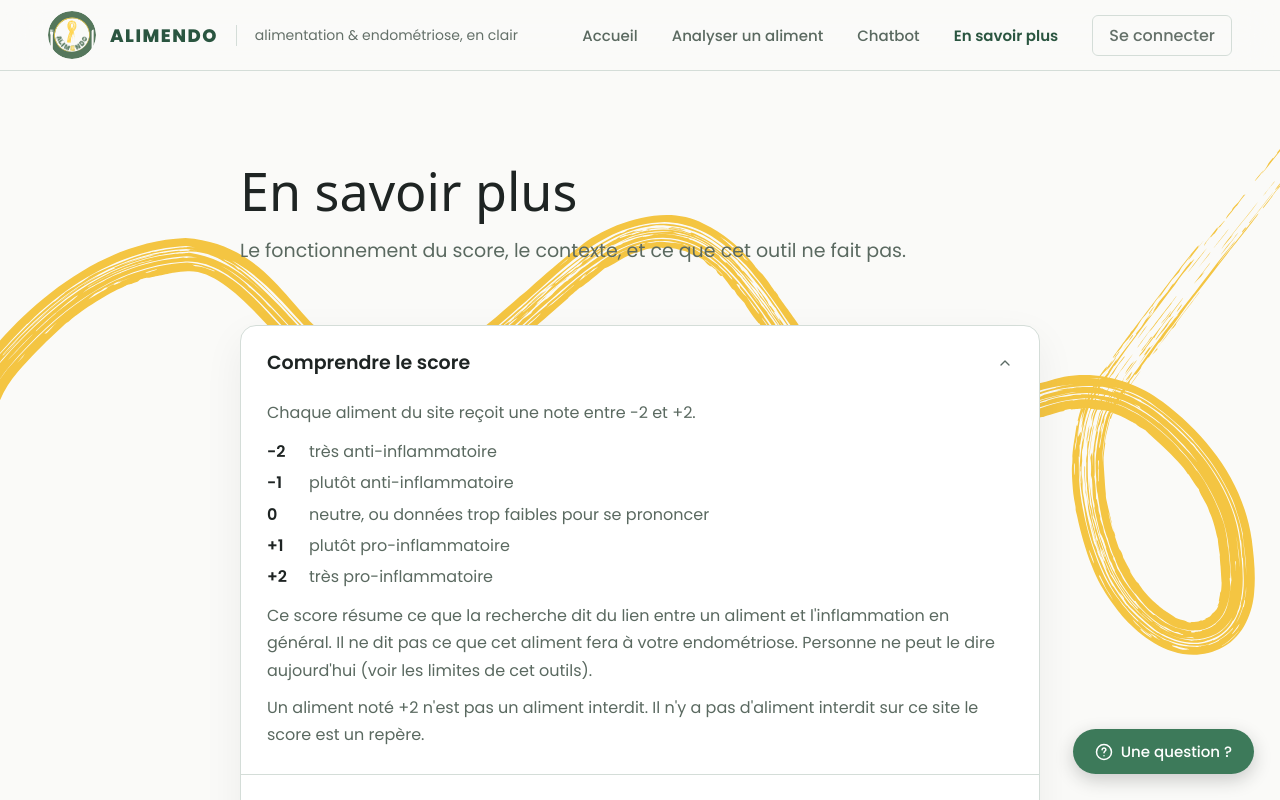
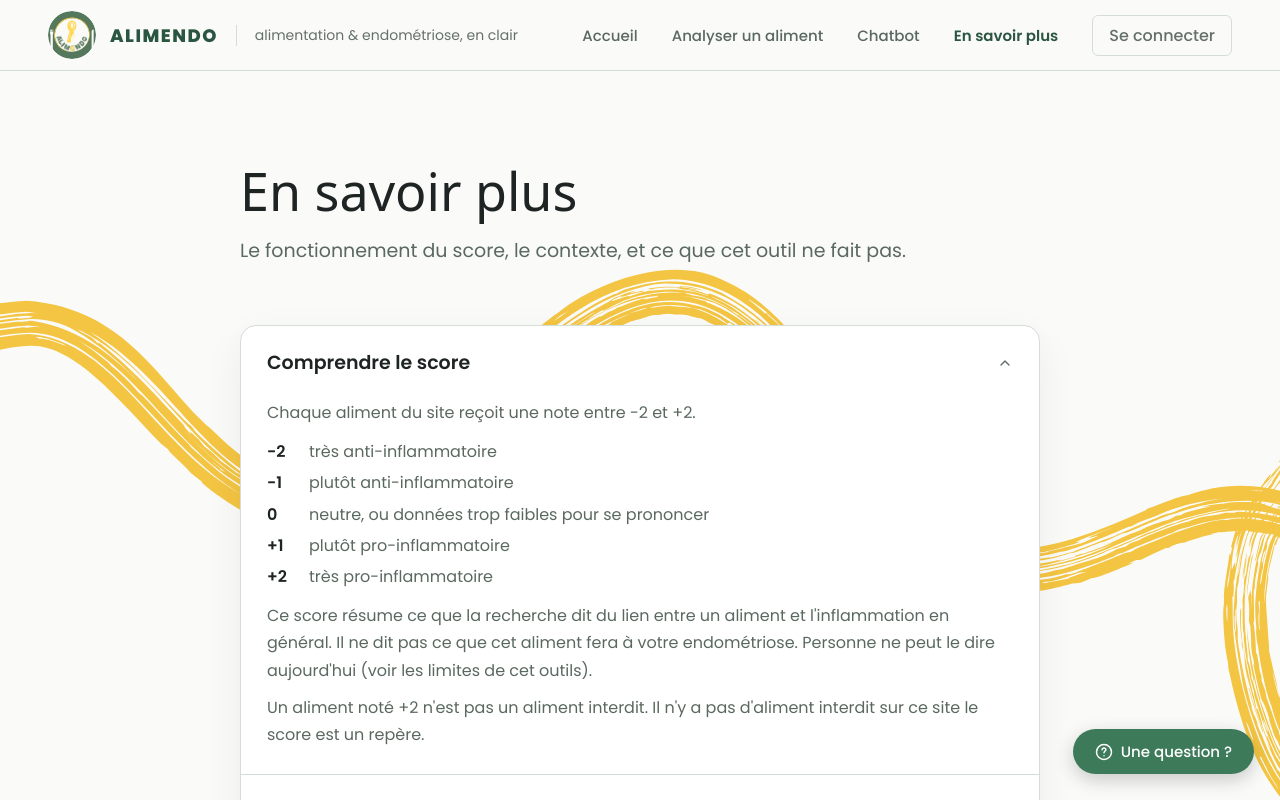
Before and after one commit to SalomeSouque/alimendo_certification_rncp, a React (Vite) app in the folder frontend/: page /en-savoir-plus in a window 1280 px wide. Shown: the top 800 px of the page. Built offline with nearby package versions, Linux system fonts and the light colour scheme; no server answers; a web font is replaced by a local one.

Commit message:
fix(front): En savoir plus line keeps its place around the title on every laptop

```diff
--- a/frontend/src/pages/EnSavoirPlus.css
+++ b/frontend/src/pages/EnSavoirPlus.css
@@ -47,7 +47,12 @@
   line-height: 1.7;
 }
 
-.wave-savoir { top: 3%; left: -4%; width: 112%; }
+/* Desktop line, drawn as on the maquette (1728 px wide: 1935 px, 69 px off the left
+   edge). Below 1728 px it keeps that size and stays centred like the text column, so
+   it goes around the title the same way on every laptop; above, it grows with the
+   screen so that its ends stay off screen. Top in px: opening an accordion makes the
+   page taller and must not move the line. */
+.wave-savoir { top: 59px; left: min(-4%, calc(50% - 933px)); width: max(112%, 1935px); }
 .link-ressource {
   display: inline-block;
   margin-top: 16px;
```
